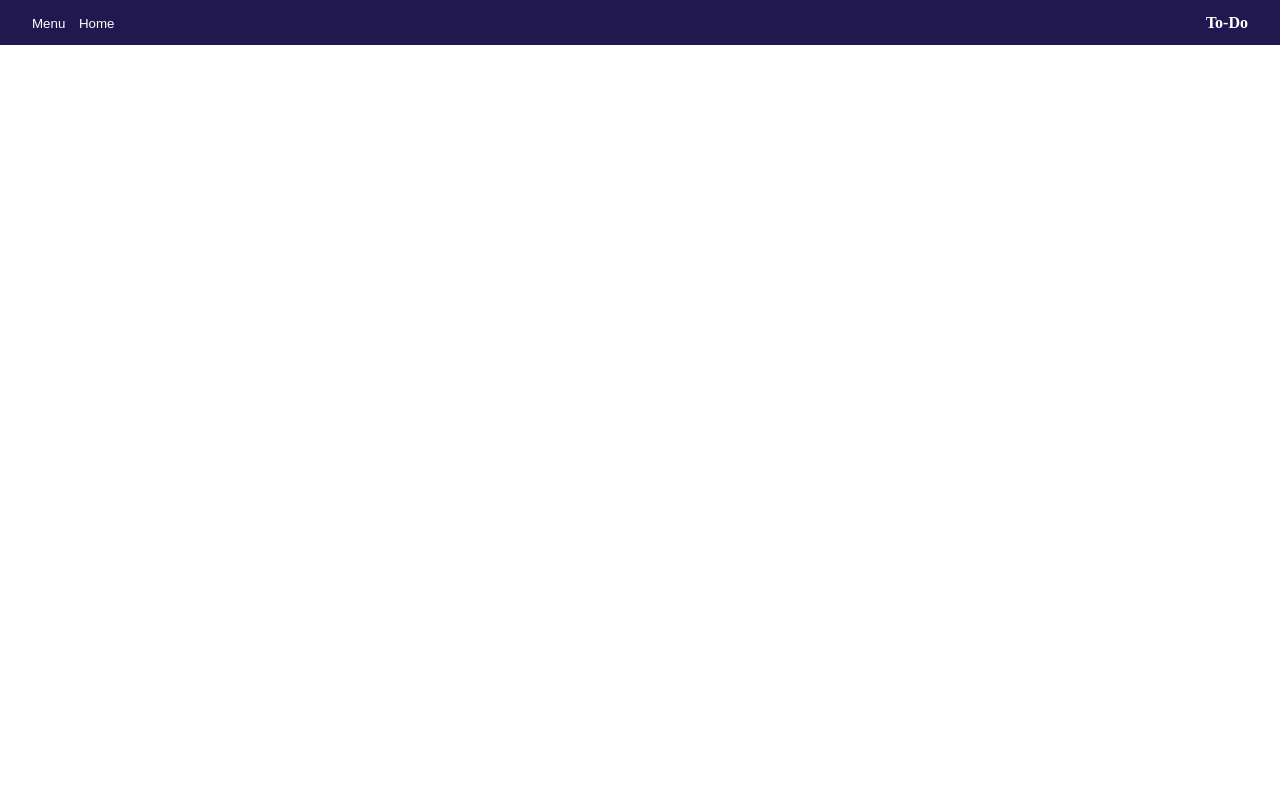
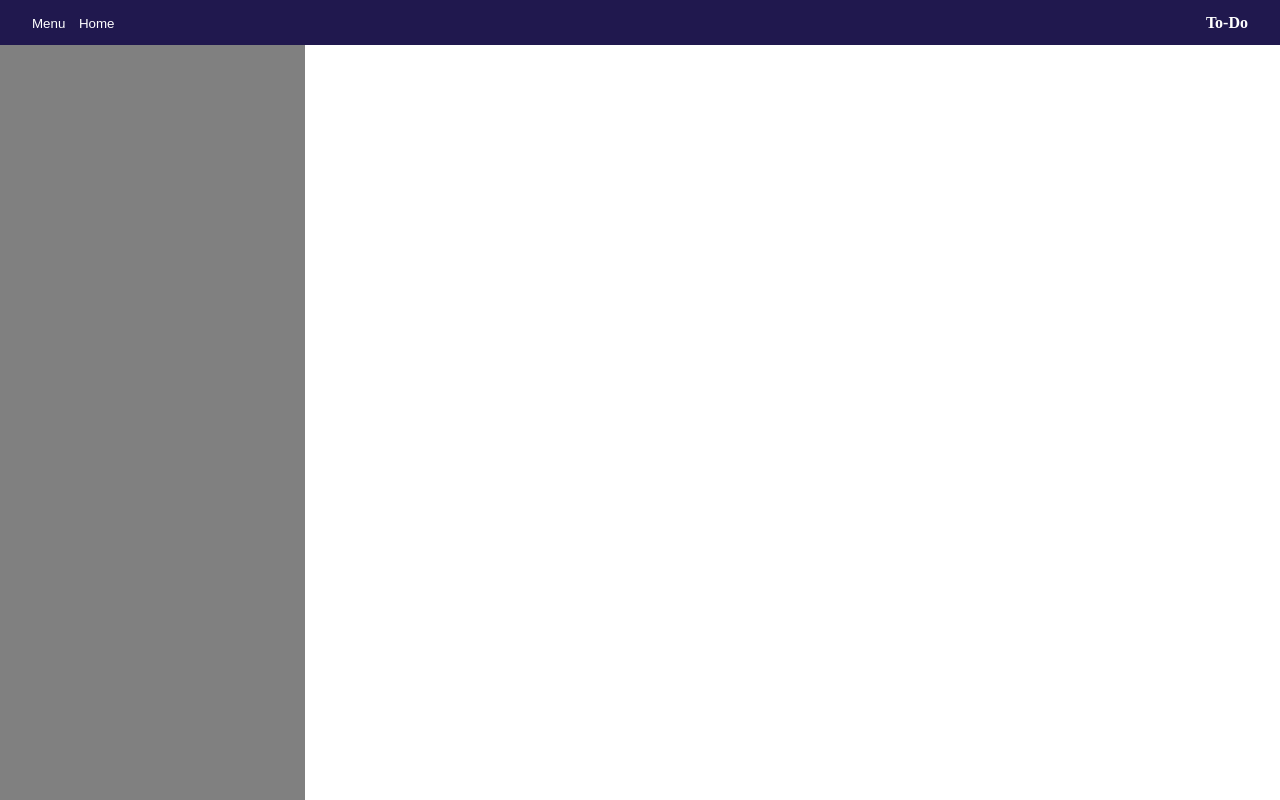
Before and after one commit to LenaChestnut/to-do, a website built with webpack: page dist/index.html in a window 1280 px wide. Both pictures are taken after a click on the button "Menu". Built offline with nearby package versions, Linux system fonts and the light colour scheme.

Commit message:
Add menu panel toggle

```diff
--- /dev/null
+++ b/src/domManipulation.js
@@ -0,0 +1,28 @@
+export const container = document.getElementById("container");
+
+export const menuBtn = document.querySelector('.menu-btn');
+
+export const menuPanel = document.createElement('div');
+menuPanel.classList.add('menu-panel');
+
+export function toggleMenuPanel() {
+    if (isMenuOpen()) {
+        hideMenuPanel();
+    } else {
+        loadMenuPanel();
+    }
+}
+
+function loadMenuPanel() {
+    container.appendChild(menuPanel);
+}
+
+function hideMenuPanel() {
+    menuPanel.remove();
+}
+
+function isMenuOpen() {
+    if (container.contains(menuPanel)) {
+        return true;
+    }
+}
--- /dev/null
+++ b/src/eventHandlers.js
@@ -0,0 +1,7 @@
+import * as DOM from './domManipulation.js'
+
+const eventHandler = (() => {
+    DOM.menuBtn.addEventListener('click', DOM.toggleMenuPanel);
+})();
+
+export default eventHandler
--- a/src/index.js
+++ b/src/index.js
@@ -0,0 +1,2 @@
+// import * as DOM from './domManipulation.js';
+import eventHandler from './eventHandlers.js'
```
Also changed, not shown: dist/index.html, dist/main.js, dist/style.css.
